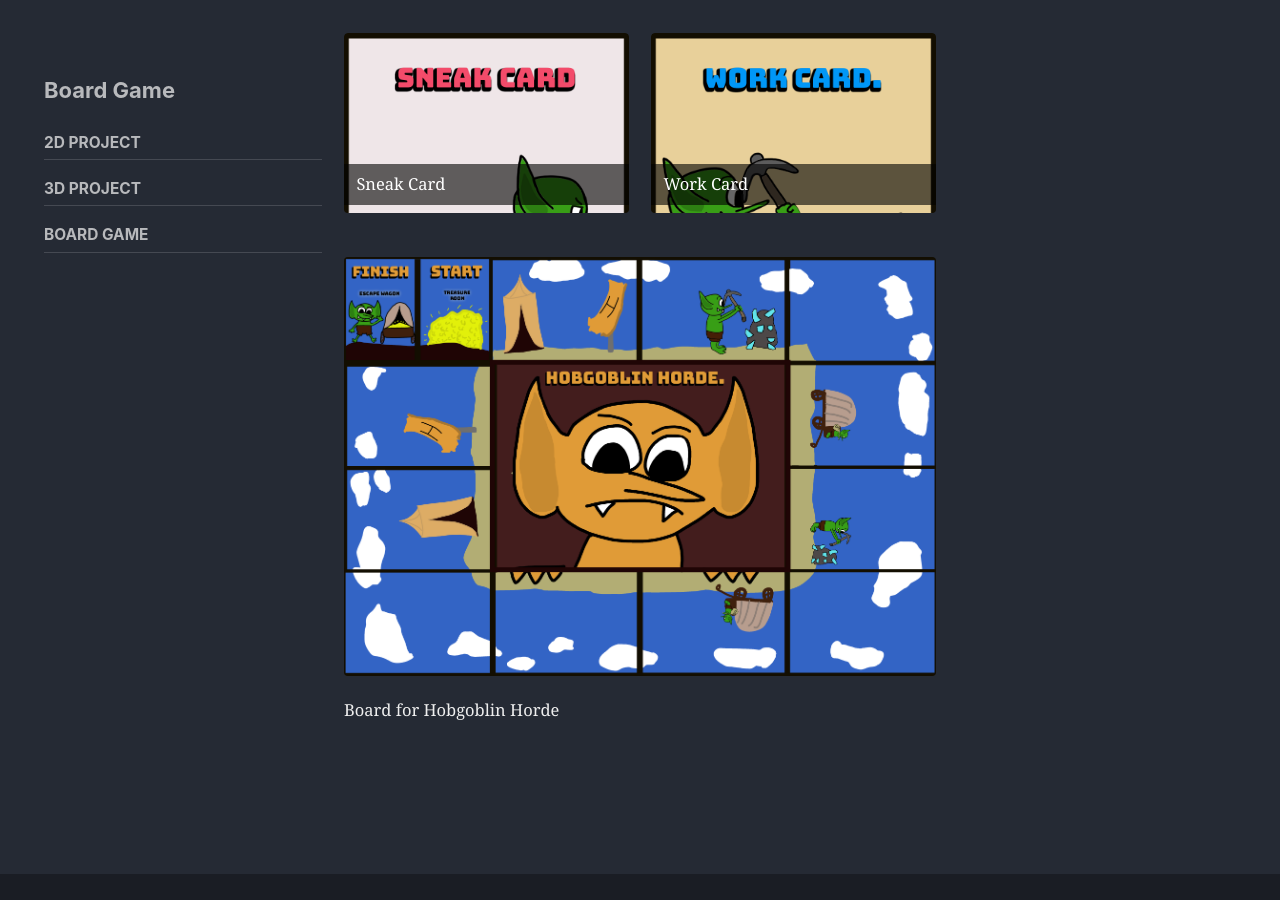
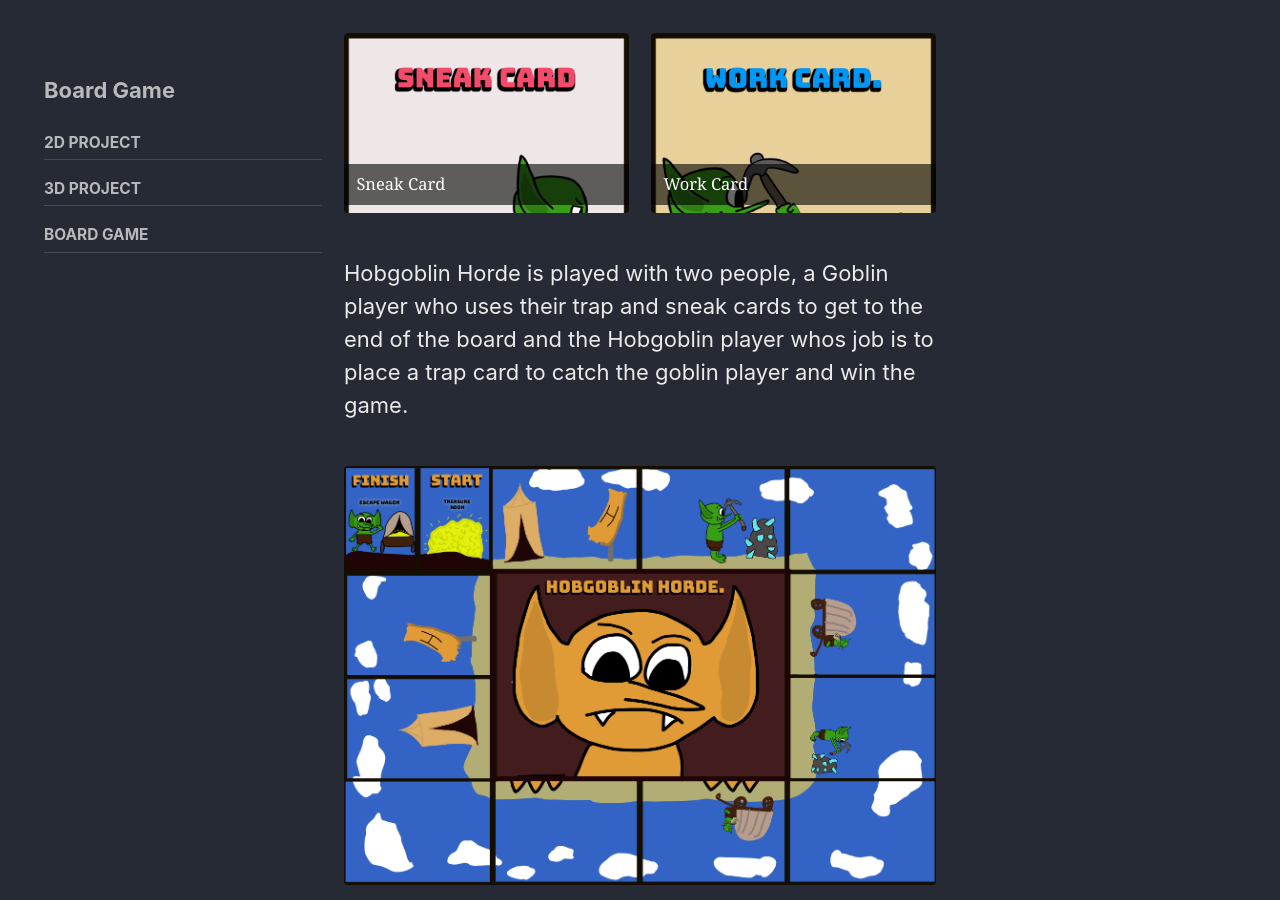
Before and after one commit to nvbnb17/nvbnb17.github.io, a Jekyll site: the page built from _pages/projects-board-game.md, in a window 1280 px wide and 900 px high, scrolled down 380 px. Built offline with Jekyll 4.4.1, drawn with Linux system fonts in a browser that asks for light colours.

Commit message:
Update projects-board-game.md

```diff
--- a/_pages/projects-board-game.md
+++ b/_pages/projects-board-game.md
@@ -25,4 +25,8 @@ I was tasked with creating a Board Game for a module in my first year at univers
 
 {% include gallery id="gallery_Cards" layout="half" thumb_height="180px" %}
 
+<p>
+Hobgoblin Horde is played with two people, a Goblin player who uses their trap and sneak cards to get to the end of the board and the Hobgoblin player whos job is to place a trap card to catch the goblin player and win the game.
+</p>
+
 {% include figure image_path="/assets/images/board-game.png" alt="Board for Hobgoblin Horde" caption="Board for Hobgoblin Horde" %}
```
